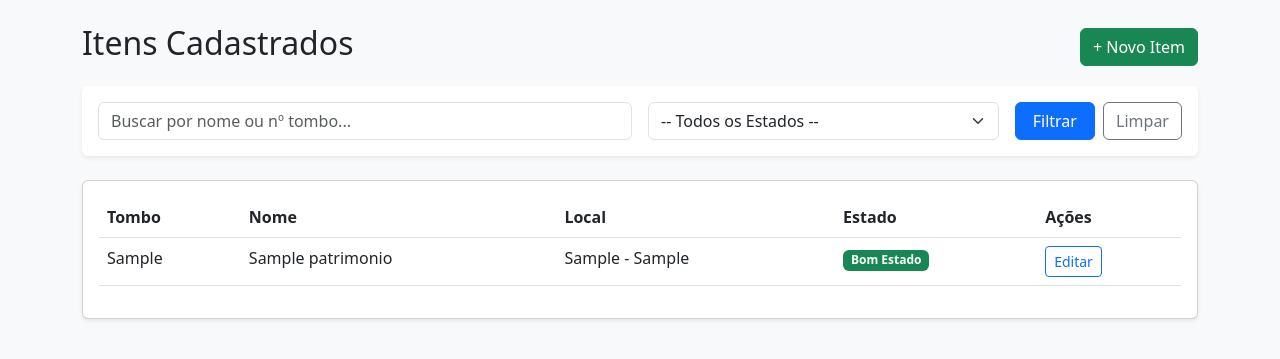
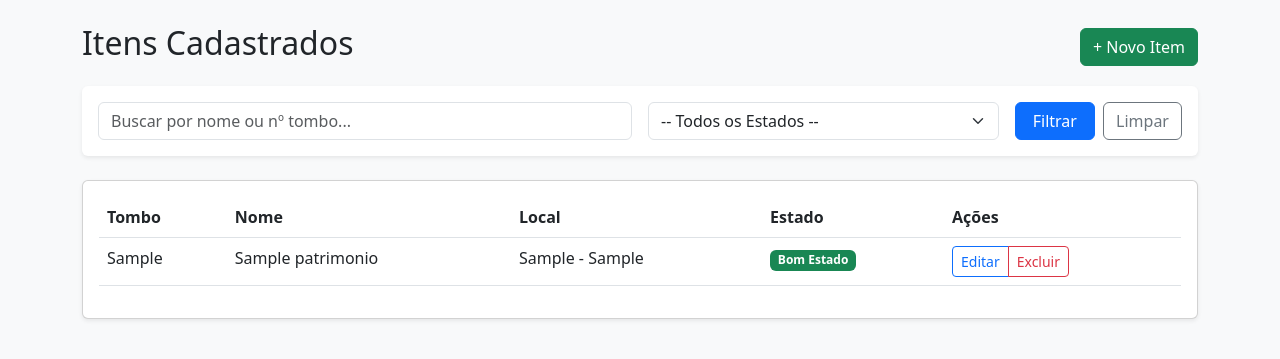
Before and after one commit to mfeeee/sistema_patrimonio, a Django app: page / in a window 1280 px wide. Shown: the part 56-415 px from the top of the page. Run offline with Django 5.2, Linux system fonts and the light colour scheme; tables that the repository leaves empty hold one stand-in row (values such as "Sample post").

Commit message:
feat: adiciona botões de editar e excluir para itens na lista de patrimônio

```diff
--- a/core/templates/core/lista.html
+++ b/core/templates/core/lista.html
@@ -55,7 +55,16 @@
                             {{ item.get_estado_display }}
                         </span>
                     </td>
-                    <td><button class="btn btn-sm btn-outline-primary">Editar</button></td>
+                    <td>
+                        <div class="btn-group" role="group">
+                            <a href="{% url 'editar_patrimonio' item.id %}" class="btn btn-sm btn-outline-primary">
+                                Editar
+                            </a>
+                            <a href="{% url 'deletar_patrimonio' item.id %}" class="btn btn-sm btn-outline-danger">
+                                Excluir
+                            </a>
+                        </div>
+                    </td>
                 </tr>
                 {% empty %}
                 <tr>
```
